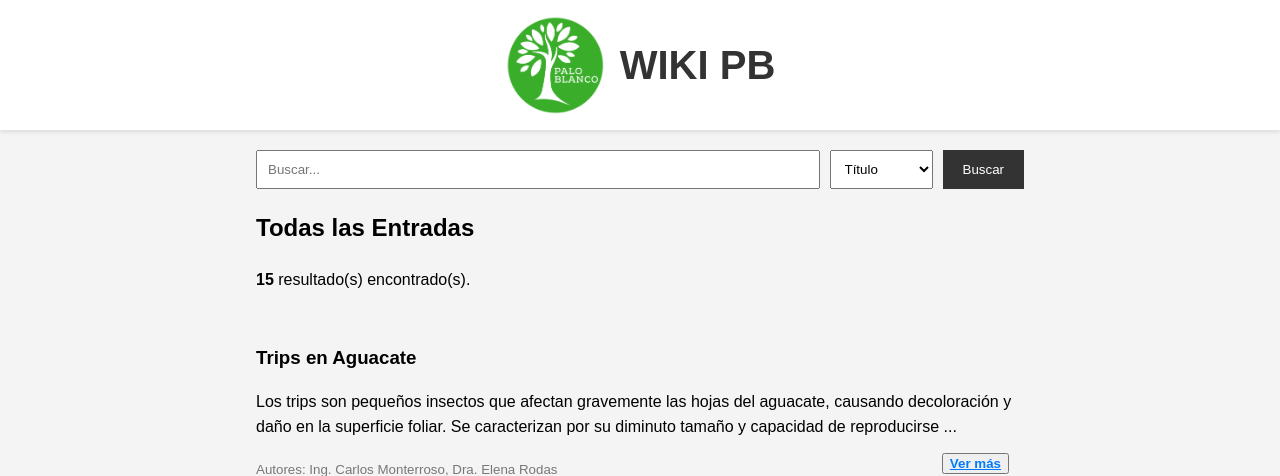
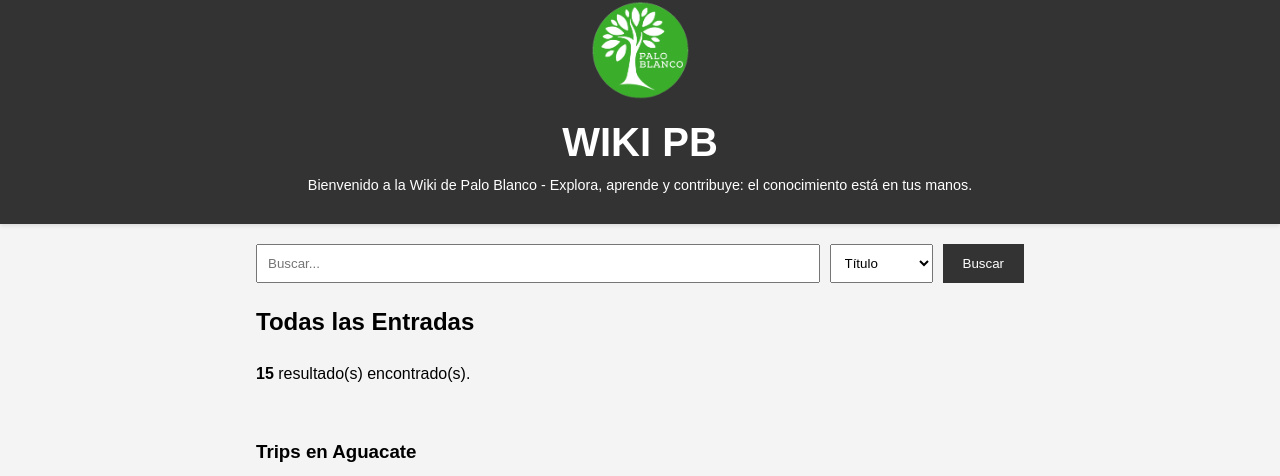
Before and after one commit to dperezq2/WIKI_PB, a Flask app: page / in a window 1280 px wide. Shown: the top 476 px of the page. Run offline with Flask 3, Linux system fonts and the light colour scheme.

Commit message:
Se agregó requirements.txt

```diff
--- a/app.py
+++ b/app.py
@@ -20,4 +20,4 @@ def index():
     return render_template("index.html", entries=entries, query=query, search_type=search_type)
 
 if __name__ == '__main__':
-    app.run(debug=True)
+    app.run(host='127.0.0.1', port=3000, debug=True)
--- a/static/css/styles.css
+++ b/static/css/styles.css
@@ -42,33 +42,34 @@ body {
 
 /* Estilo para el encabezado */
 .header {
-    background-color: white;
+    background-color: #333333; /* Fondo negro */
     box-shadow: 0 2px 4px rgba(0, 0, 0, 0.1);
-    display: flex;
-    justify-content: center;
-    align-items: center;
-    padding: 15px 5%;
     position: sticky;
     top: 0;
     z-index: 100;
+    text-align: center; /* Centrar elementos dentro del header */
 }
 
+/* Estilo para el contenedor del logo y título */
 .header-logo {
     display: flex;
-    align-items: center;
+    flex-direction: column; /* Coloca el logo y título en columna */
+    align-items: center; /* Centra horizontalmente */
     text-align: center;
 }
 
+/* Ajustes del logo */
 .header-logo img {
-    margin-right: 15px;
-    width: 100px;  /* Ajusta el tamaño según necesites */
+    margin-bottom: 10px; /* Espaciado entre logo y título */
+    width: 100px;
     height: 100px;
 }
 
+/* Estilo para el título */
 .header-title {
     font-size: 2.5rem;
     font-weight: bold;
-    color: #333;
+    color: white;
     margin: 0;
 }
 
@@ -210,3 +211,15 @@ body {
     height: 100px; /* Ajusta el tamaño de las imágenes según necesites */
     object-fit: cover; /* Asegura que las imágenes mantengan la proporción */
 }
+
+
+/* Estilos para el banner animado */
+.animated-banner {
+    overflow: hidden;
+    position: relative;
+    height: 50px; /* Ajusta según el tamaño de tu texto */
+    color: white;
+    font-size: 0.8955rem;
+    text-align: center;
+    white-space: nowrap;
+}
--- a/static/js/script.js
+++ b/static/js/script.js
@@ -34,7 +34,7 @@ function toggleEntry(entryId) {
             <div class="modal-section">
                 <h3>${titleElement.innerText}</h3>
                 <p>${entryContent}</p>  <!-- Mostrar contenido completo -->
-                <small>Autores: ${authorElement.innerText}</small>
+                <small>${authorElement.innerText}</small>
             </div>
         `;
     } else {
--- a/templates/base.html
+++ b/templates/base.html
@@ -13,7 +13,12 @@
             <img src="{{ url_for('static', filename='img/logo_PB.jpg') }}" alt="Wiki PB Logo">
             <h1 class="header-title">WIKI PB</h1>
         </div>
+        <div class="animated-banner">
+            <span id="rotating-text">Bienvenido a la Wiki de Palo Blanco - Explora, aprende y contribuye: el conocimiento está en tus manos.</span>
+        </div>
     </header>
+
+
 
     <div class="container">
         {% block content %}{% endblock %}
```
Also changed, not shown: requirements.txt (added, +8 -0 lines), static/js/banner.js (added, +34 -0 lines).
